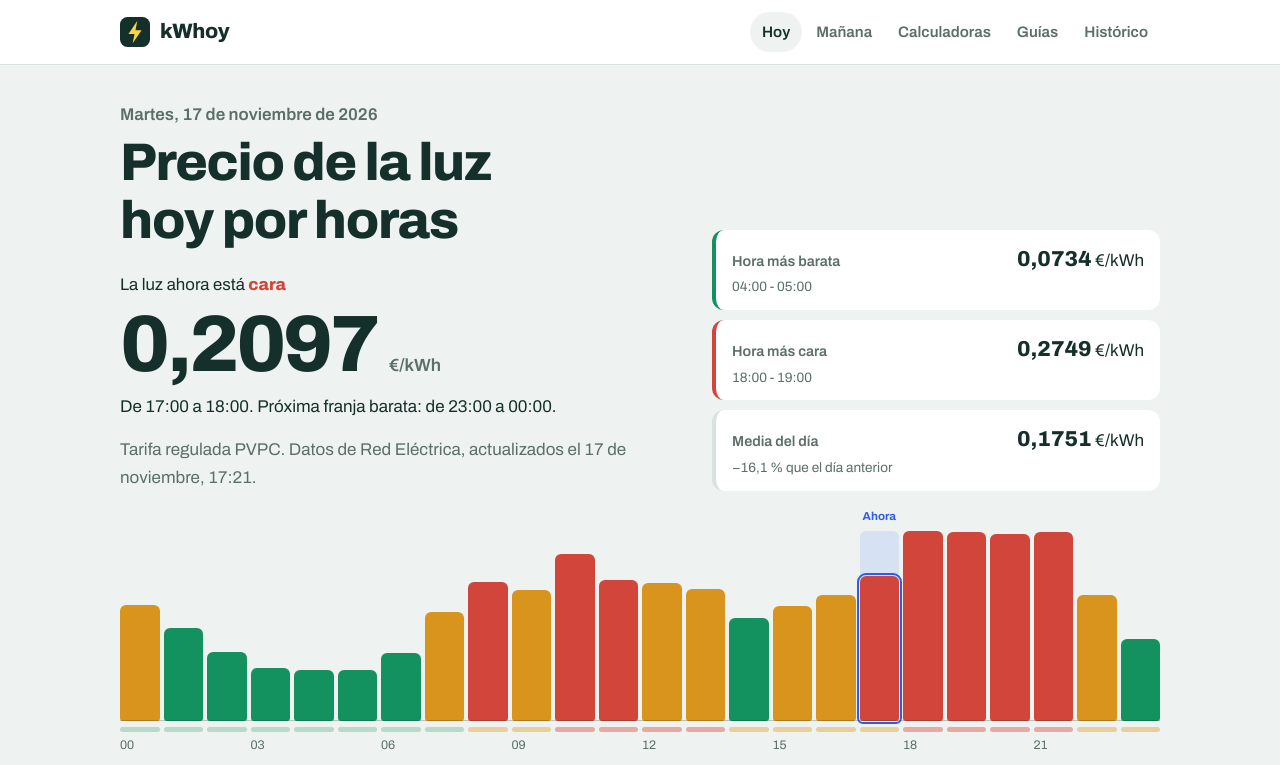
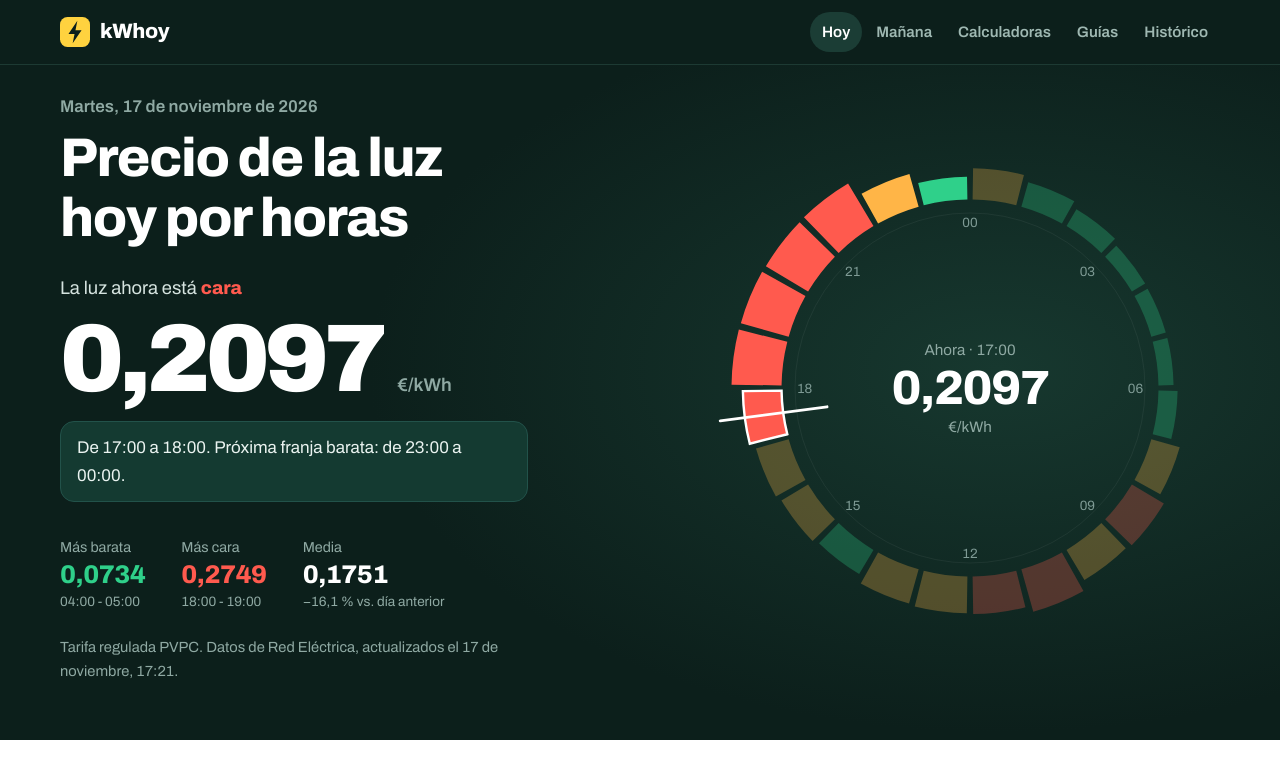
Before and after one commit to bernayeste49-ctrl/kwhoy, an Astro site: page / in a window 1280 px wide. Shown: the top 765 px of the page. Built offline with nearby package versions, Linux system fonts and the light colour scheme; Astro itself is replaced by a stand-in of ours.

Commit message:
Estilo reloj nocturno: cabecera oscura y reloj de 24 horas en la portada
Co-Authored-By: Claude Opus 5.5 <noreply@anthropic.com>
Claude-Session: https://claude.ai/code/session_01JoGPfu8w9eesKGZGkzm7GG

```diff
--- a/src/components/DayDetails.astro
+++ b/src/components/DayDetails.astro
@@ -1,5 +1,6 @@
 ---
 import PriceTable from './PriceTable.astro';
+import Ribbon from './Ribbon.astro';
 import { fmtPrice, bestWindow, dayInsights } from '../lib/prices.js';
 interface Props { day: any }
 const { day } = Astro.props;
@@ -12,6 +13,11 @@ const usos = [
 ];
 const insights = dayInsights(day);
 ---
+<section class="chart-sec">
+  <h2>Precio por horas</h2>
+  <Ribbon day={day} />
+</section>
+
 <section class="best">
   <h2>Cuándo poner los aparatos que más gastan</h2>
   <ul class="best-list">
@@ -38,7 +44,7 @@ const insights = dayInsights(day);
 </section>
 
 <style>
-  .best h2 { margin-top: 8px; }
+  .chart-sec h2 { margin-top: 8px; margin-bottom: 36px; }
   .best-list { list-style: none; padding: 0; margin: 0; border-top: 1px solid var(--line); }
   .best-list li { display: grid; grid-template-columns: minmax(0, 300px) minmax(0, 1fr) auto; gap: 16px; align-items: baseline; padding: 16px 0; border-bottom: 1px solid var(--line); max-width: none; }
   .what { font-weight: 650; }
--- a/src/components/DayHero.astro
+++ b/src/components/DayHero.astro
@@ -1,33 +1,30 @@
 ---
-import Ribbon from './Ribbon.astro';
+import Dial from './Dial.astro';
 import { fmtPrice, vsPrevious } from '../lib/prices.js';
 interface Props { day: any; live?: boolean; kicker: string; title: string; note?: string }
 const { day, live = false, kicker, title, note } = Astro.props;
 const diff = vsPrevious(day);
-const nivelTxt = { barata: 'barata', media: 'a precio medio', cara: 'cara' };
 ---
 <section class="hero" data-iso={day.iso} data-live={live ? '1' : ''} data-prices={JSON.stringify(day.hours.map((h) => [h.hour, h.price, h.nivel]))}>
-  <div class="wrap">
-    <div class="top">
-      <div class="head">
-        <p class="kicker">{kicker}</p>
-        <h1>{title}</h1>
-        {live ? (
-          <div class="now" id="now" hidden>
-            <p class="now-state">La luz ahora está <strong id="now-level">—</strong></p>
-            <p class="now-price"><span id="now-price">—</span> <span class="unit">€/kWh</span></p>
-            <p class="now-next" id="now-next"></p>
-          </div>
-        ) : null}
-        {note && <p class="note">{note}</p>}
-      </div>
+  <div class="wrap grid">
+    <div class="text">
+      <p class="kicker">{kicker}</p>
+      <h1>{title}</h1>
+      {live && (
+        <div class="now" id="now" hidden>
+          <p class="now-state">La luz ahora está <strong id="now-level">—</strong></p>
+          <p class="now-price"><span id="now-price">—</span><span class="unit">€/kWh</span></p>
+          <p class="now-next" id="now-next"></p>
+        </div>
+      )}
       <dl class="facts">
-        <div class="fact barata"><dt>Hora más barata</dt><dd><b>{fmtPrice(day.min)}</b> €/kWh</dd><dd class="sub">{day.cheapest.label}</dd></div>
-        <div class="fact cara"><dt>Hora más cara</dt><dd><b>{fmtPrice(day.max)}</b> €/kWh</dd><dd class="sub">{day.priciest.label}</dd></div>
-        <div class="fact"><dt>Media del día</dt><dd><b>{fmtPrice(day.avg)}</b> €/kWh</dd><dd class="sub">{diff === null ? 'sin datos del día anterior' : `${diff > 0 ? '+' : '−'}${Math.abs(diff).toLocaleString('es-ES', { maximumFractionDigits: 1 })} % que el día anterior`}</dd></div>
+        <div><dt>Más barata</dt><dd class="v barata">{fmtPrice(day.min)}</dd><dd>{day.cheapest.label}</dd></div>
+        <div><dt>Más cara</dt><dd class="v cara">{fmtPrice(day.max)}</dd><dd>{day.priciest.label}</dd></div>
+        <div><dt>Media</dt><dd class="v">{fmtPrice(day.avg)}</dd><dd>{diff === null ? '€/kWh' : `${diff > 0 ? '+' : '−'}${Math.abs(diff).toLocaleString('es-ES', { maximumFractionDigits: 1 })} % vs. día anterior`}</dd></div>
       </dl>
+      {note && <p class="note">{note}</p>}
     </div>
-    <Ribbon day={day} />
+    <Dial day={day} live={live} />
   </div>
 </section>
 
@@ -42,26 +39,30 @@ const nivelTxt = { barata: 'barata', media: 'a precio medio', cara: 'cara' };
     const now = prices.find(([h]) => h === hour);
     if (today === el.dataset.iso && now) {
       const nivel: Record<string, string> = { barata: 'barata', media: 'a precio medio', cara: 'cara' };
+      const f4 = (v: number) => v.toLocaleString('es-ES', { minimumFractionDigits: 4, maximumFractionDigits: 4 });
+      const hh = (h: number) => String(h % 24).padStart(2, '0') + ':00';
       const box = document.getElementById('now')!;
       box.hidden = false;
       box.classList.add(now[2]);
       document.getElementById('now-level')!.textContent = nivel[now[2]];
-      document.getElementById('now-price')!.textContent = now[1].toLocaleString('es-ES', { minimumFractionDigits: 4, maximumFractionDigits: 4 });
-      const hh = (h: number) => String(h % 24).padStart(2, '0') + ':00';
-      let msg = `De ${hh(hour)} a ${hh(hour + 1)}.`;
-      if (now[2] !== 'barata') {
+      document.getElementById('now-price')!.textContent = f4(now[1]);
+      let msg = `De ${hh(hour)} a ${hh(hour + 1)}. `;
+      const run = (start: number) => { let e = start; while (prices.find(([h, , n]) => h === e + 1 && n === 'barata')) e++; return e; };
+      if (now[2] === 'barata') msg += `Seguirá barata hasta las ${hh(run(hour) + 1)}.`;
+      else {
         const next = prices.find(([h, , n]) => h > hour && n === 'barata');
-        if (next) {
-          let end = next[0];
-          while (prices.find(([h, , n]) => h === end + 1 && n === 'barata')) end++;
-          msg += ` Próxima franja barata: de ${hh(next[0])} a ${hh(end + 1)}.`;
-        } else msg += ' Hoy ya no quedan horas baratas: mira el precio de mañana.';
-      } else {
-        let end = hour;
-        while (prices.find(([h, , n]) => h === end + 1 && n === 'barata')) end++;
-        msg += ` Seguirá barata hasta las ${hh(end + 1)}.`;
+        msg += next ? `Próxima franja barata: de ${hh(next[0])} a ${hh(run(next[0]) + 1)}.` : 'Hoy ya no quedan horas baratas: mira el precio de mañana.';
       }
       document.getElementById('now-next')!.textContent = msg;
+      document.getElementById('dial-k')!.textContent = `Ahora · ${hh(hour)}`;
+      document.getElementById('dial-v')!.textContent = f4(now[1]);
+      document.querySelectorAll<SVGPathElement>('.seg').forEach((s) => {
+        const h = Number(s.dataset.hour);
+        if (h < hour) s.classList.add('past');
+        if (h === hour) s.classList.add('now');
+      });
+      const needle = document.getElementById('needle') as unknown as SVGLineElement | null;
+      if (needle) { needle.style.display = ''; needle.setAttribute('transform', `rotate(${((hour + 0.5) / 24) * 360} 260 260)`); }
       document.querySelectorAll(`.bar[data-hour="${hour}"]`).forEach((b) => b.classList.add('now'));
       document.querySelectorAll(`tr[data-hour="${hour}"]`).forEach((r) => r.classList.add('current'));
     }
@@ -69,28 +70,32 @@ const nivelTxt = { barata: 'barata', media: 'a precio medio', cara: 'cara' };
 </script>
 
 <style>
-  .hero { background: var(--wash); border-bottom: 1px solid var(--line); padding: 36px 0 28px; }
-  .top { display: grid; grid-template-columns: minmax(0, 1.25fr) minmax(0, 1fr); gap: 32px; align-items: end; margin-bottom: 40px; }
-  .kicker { margin: 0 0 6px; color: var(--muted); font-weight: 600; }
-  h1 { margin: 0; font-size: clamp(2rem, 5vw, 3.3rem); }
-  .note { margin: 16px 0 0; color: var(--muted); }
-  .now { margin-top: 22px; }
+  .hero { background: radial-gradient(900px 520px at 78% 45%, #17382f 0%, transparent 70%), var(--night); color: #eaf3f0; padding: 28px 0 56px; }
+  .grid { display: grid; grid-template-columns: minmax(0, 1fr) minmax(0, 500px); gap: 48px; align-items: center; }
+  .kicker { margin: 0 0 8px; color: #8fa9a3; font-weight: 600; }
+  h1 { margin: 0; color: #fff; font-size: clamp(2.1rem, 4.6vw, 3.4rem); }
+  .now { margin-top: 26px; }
   .now p { margin: 0; }
-  .now-state { font-size: 1.05rem; }
+  .now-state { font-size: 1.15rem; color: #d5e3df; }
   .now-state strong { font-weight: 750; }
-  .now.barata .now-state strong { color: var(--barata); }
-  .now.media .now-state strong { color: #a76a08; }
-  .now.cara .now-state strong { color: var(--cara); }
-  .now-price { font-size: clamp(3rem, 9vw, 5rem); font-weight: 800; font-stretch: 125%; letter-spacing: -0.04em; line-height: 1; margin: 6px 0 8px !important; }
-  .now-price .unit { font-size: 1.1rem; font-weight: 600; letter-spacing: 0; color: var(--muted); }
-  .now-next { color: var(--ink); max-width: 46ch; }
-  .facts { margin: 0; display: grid; gap: 10px; }
-  .fact { background: var(--paper); border-radius: var(--r-md); padding: 12px 16px; display: grid; grid-template-columns: 1fr auto; column-gap: 12px; align-items: baseline; border-left: 4px solid var(--line); }
-  .fact.barata { border-left-color: var(--barata); }
-  .fact.cara { border-left-color: var(--cara); }
-  .fact dt { color: var(--muted); font-size: 0.9rem; font-weight: 600; }
-  .fact dd { margin: 0; text-align: right; }
-  .fact b { font-size: 1.35rem; font-weight: 800; font-stretch: 112%; }
-  .fact .sub { grid-column: 1 / -1; text-align: left; color: var(--muted); font-size: 0.85rem; }
-  @media (max-width: 760px) { .top { grid-template-columns: 1fr; gap: 20px; margin-bottom: 36px; } .hero { padding-top: 24px; } }
+  .now.barata strong { color: var(--n-barata); }
+  .now.media strong { color: var(--n-media); }
+  .now.cara strong { color: var(--n-cara); }
+  .now-price { display: flex; align-items: baseline; gap: 14px; font-size: clamp(3.4rem, 10vw, 6rem); font-weight: 850; font-stretch: 125%; letter-spacing: -0.05em; line-height: 1; margin: 8px 0 14px !important; color: #fff; }
+  .now-price .unit { font-size: 1.15rem; font-weight: 600; letter-spacing: 0; color: #8fa9a3; }
+  .now-next { display: inline-block; background: #143a31; border: 1px solid #22524a; color: #eaf3f0; padding: 12px 16px; border-radius: 14px; max-width: 48ch; }
+  .facts { display: grid; grid-template-columns: repeat(3, auto); justify-content: start; gap: 8px 36px; margin: 34px 0 0; }
+  .facts div { display: grid; }
+  .facts dt { color: #8fa9a3; font-size: 0.9rem; }
+  .facts dd { margin: 0; color: #8fa9a3; font-size: 0.85rem; }
+  .facts dd.v { color: #fff; font-size: 1.6rem; font-weight: 800; font-stretch: 118%; letter-spacing: -0.02em; line-height: 1.25; }
+  .facts dd.v.barata { color: var(--n-barata); }
+  .facts dd.v.cara { color: var(--n-cara); }
+  .note { margin: 24px 0 0; color: #8fa9a3; font-size: 0.92rem; max-width: 56ch; }
+  @media (max-width: 860px) {
+    .grid { grid-template-columns: 1fr; gap: 28px; }
+    .hero { padding-top: 18px; }
+    .facts { grid-template-columns: repeat(3, minmax(0, 1fr)); gap: 8px 16px; }
+    .facts dd.v { font-size: 1.2rem; }
+  }
 </style>
--- /dev/null
+++ b/src/components/Dial.astro
@@ -0,0 +1,51 @@
+---
+import { fmtPrice } from '../lib/prices.js';
+interface Props { day: any; live?: boolean }
+const { day, live = false } = Astro.props;
+const C = 260, R1 = 196, R2 = 248;
+const prices = day.hours.map((h) => h.price);
+const mn = Math.min(...prices), mx = Math.max(...prices);
+const n = day.hours.length;
+const seg = (i, h) => {
+  const a0 = (i / n) * 2 * Math.PI - Math.PI / 2 + 0.014;
+  const a1 = ((i + 1) / n) * 2 * Math.PI - Math.PI / 2 - 0.014;
+  const r2 = R1 + (R2 - R1) * (0.3 + 0.7 * (mx === mn ? 0.5 : (h.price - mn) / (mx - mn)));
+  const p = (r, a) => `${(C + r * Math.cos(a)).toFixed(1)},${(C + r * Math.sin(a)).toFixed(1)}`;
+  return `M${p(R1, a0)} L${p(r2, a0)} A${r2.toFixed(1)},${r2.toFixed(1)} 0 0 1 ${p(r2, a1)} L${p(R1, a1)} A${R1},${R1} 0 0 0 ${p(R1, a0)}Z`;
+};
+const labels = [0, 3, 6, 9, 12, 15, 18, 21].map((h) => {
+  const a = (h / 24) * 2 * Math.PI - Math.PI / 2;
+  return { h, x: C + 172 * Math.cos(a), y: C + 172 * Math.sin(a) + 5 };
+});
+---
+<div class="dial" data-live={live ? '1' : ''}>
+  <svg viewBox="0 0 520 520" role="img" aria-label={`Reloj de precios por hora: de ${fmtPrice(day.min)} a ${fmtPrice(day.max)} €/kWh`}>
+    <circle cx={C} cy={C} r={R1 - 14} fill="none" stroke="rgba(255,255,255,0.06)" stroke-width="1" />
+    {day.hours.map((h, i) => (
+      <path class={`seg ${h.nivel}`} data-hour={h.hour} d={seg(i, h)}><title>{`${h.label}: ${fmtPrice(h.price)} €/kWh`}</title></path>
+    ))}
+    {labels.map((l) => <text x={l.x.toFixed(0)} y={l.y.toFixed(0)} text-anchor="middle" class="lbl">{String(l.h).padStart(2, '0')}</text>)}
+    <line class="needle" id="needle" x1={C} y1={C - 150} x2={C} y2={C - 262} style="display:none" />
+  </svg>
+  <div class="center">
+    <span class="c-k" id="dial-k">Media del día</span>
+    <b class="c-v" id="dial-v">{fmtPrice(day.avg)}</b>
+    <span class="c-u">€/kWh</span>
+  </div>
+</div>
+<style>
+  .dial { position: relative; width: 100%; max-width: 520px; margin-inline: auto; aspect-ratio: 1; }
+  svg { width: 100%; height: 100%; display: block; overflow: visible; }
+  .seg { transition: opacity 0.3s; }
+  .seg.barata { fill: var(--n-barata); }
+  .seg.media { fill: var(--n-media); }
+  .seg.cara { fill: var(--n-cara); }
+  .seg.past { opacity: 0.28; }
+  .seg.now { stroke: #fff; stroke-width: 2.5; }
+  .seg:hover { opacity: 1; filter: brightness(1.15); }
+  .lbl { font-size: 14px; fill: #7f9b95; font-family: var(--font); }
+  .needle { stroke: #fff; stroke-width: 3; stroke-linecap: round; }
+  .center { position: absolute; inset: 0; display: grid; place-content: center; text-align: center; pointer-events: none; }
+  .c-k, .c-u { color: #8fa9a3; font-size: 0.95rem; }
+  .c-v { font-size: clamp(2rem, 7vw, 3rem); font-weight: 800; font-stretch: 125%; letter-spacing: -0.03em; color: #fff; line-height: 1.1; }
+</style>
--- a/src/layouts/Base.astro
+++ b/src/layouts/Base.astro
@@ -32,7 +32,7 @@ const isActive = (href) => (href === '/' ? path === '/' : href === '/calculadora
     <link rel="canonical" href={canonical} />
     {noindex && <meta name="robots" content="noindex" />}
     <link rel="icon" href="/favicon.svg" type="image/svg+xml" />
-    <meta name="theme-color" content="#15302a" />
+    <meta name="theme-color" content="#0c1f1b" />
     <meta property="og:type" content="website" />
     <meta property="og:locale" content="es_ES" />
     <meta property="og:site_name" content="kWhoy" />
@@ -54,7 +54,7 @@ const isActive = (href) => (href === '/' ? path === '/' : href === '/calculadora
     <header class="site-header">
       <div class="wrap header-inner">
         <a href="/" class="logo" aria-label="kWhoy, inicio">
-          <svg viewBox="0 0 32 32" width="30" height="30" aria-hidden="true"><rect width="32" height="32" rx="8" fill="#15302a"/><path d="M18.5 4 9 18h6.5l-2 10L23 14h-6.5z" fill="#ffd23f"/></svg>
+          <svg viewBox="0 0 32 32" width="30" height="30" aria-hidden="true"><rect width="32" height="32" rx="8" fill="#ffd23f"/><path d="M18.5 4 9 18h6.5l-2 10L23 14h-6.5z" fill="#0c1f1b"/></svg>
           <span>kWhoy</span>
         </a>
         <nav aria-label="Principal">
@@ -112,7 +112,8 @@ const isActive = (href) => (href === '/' ? path === '/' : href === '/calculadora
   */
   :root {
     --paper: #ffffff; --wash: #eef3f1; --ink: #15302a; --muted: #5b6e69; --line: #d8e2df;
-    --volt: #2f5bea; --spark: #ffd23f;
+    --volt: #2f5bea; --spark: #ffd23f; --night: #0c1f1b;
+    --n-barata: #2fd08a; --n-media: #ffb547; --n-cara: #ff5a4e;
     --barata: #13915f; --media: #d9941e; --cara: #d2453a;
     --barata-bg: #e3f4ec; --media-bg: #fbf0dc; --cara-bg: #fbe6e3;
     --font: 'Archivo Variable', 'Archivo', system-ui, sans-serif;
@@ -125,22 +126,22 @@ const isActive = (href) => (href === '/' ? path === '/' : href === '/calculadora
   a:focus-visible, button:focus-visible, input:focus-visible, select:focus-visible, summary:focus-visible { outline: 3px solid var(--volt); outline-offset: 2px; border-radius: 4px; }
   .skip { position: absolute; left: -999px; top: 8px; background: var(--ink); color: #fff; padding: 8px 12px; border-radius: var(--r-sm); z-index: 50; }
   .skip:focus { left: 8px; }
-  .wrap { max-width: 1080px; margin: 0 auto; padding: 0 20px; }
+  .wrap { max-width: 1200px; margin: 0 auto; padding: 0 20px; }
 
-  .site-header { background: var(--paper); border-bottom: 1px solid var(--line); position: sticky; top: 0; z-index: 20; }
+  .site-header { background: var(--night); border-bottom: 1px solid #1d3a33; position: sticky; top: 0; z-index: 20; }
   .header-inner { display: flex; align-items: center; justify-content: space-between; gap: 16px; min-height: 64px; }
-  .logo { display: inline-flex; align-items: center; gap: 10px; color: var(--ink); text-decoration: none; font-weight: 800; font-stretch: 125%; font-size: 1.3rem; letter-spacing: -0.02em; }
+  .logo { display: inline-flex; align-items: center; gap: 10px; color: #fff; text-decoration: none; font-weight: 800; font-stretch: 125%; font-size: 1.3rem; letter-spacing: -0.02em; }
   .site-header nav { display: flex; gap: 2px; overflow-x: auto; scrollbar-width: none; }
-  .site-header nav a { color: var(--muted); text-decoration: none; padding: 8px 12px; border-radius: 999px; font-weight: 600; font-size: 0.95rem; white-space: nowrap; }
-  .site-header nav a:hover { color: var(--ink); background: var(--wash); }
-  .site-header nav a[aria-current='page'] { color: var(--ink); background: var(--wash); }
+  .site-header nav a { color: #9fb8b2; text-decoration: none; padding: 8px 12px; border-radius: 999px; font-weight: 600; font-size: 0.95rem; white-space: nowrap; }
+  .site-header nav a:hover { color: #fff; background: #17332c; }
+  .site-header nav a[aria-current='page'] { color: #fff; background: #1b3d35; }
   @media (max-width: 640px) {
     .header-inner { flex-direction: column; align-items: stretch; gap: 0; padding-top: 10px; }
     .site-header { position: static; }
     .site-header nav { margin: 0 -20px; padding: 6px 14px 10px; }
   }
 
-  main { padding-top: 32px; padding-bottom: 64px; }
+  main.wrap { padding-top: 44px; padding-bottom: 72px; }
   h1, h2, h3 { font-stretch: 125%; letter-spacing: -0.025em; line-height: 1.1; text-wrap: balance; }
   h1 { font-size: clamp(1.9rem, 4.6vw, 3rem); font-weight: 800; margin: 0 0 12px; }
   h2 { font-size: clamp(1.35rem, 2.6vw, 1.75rem); font-weight: 750; margin: 48px 0 14px; }
@@ -194,7 +195,7 @@ const isActive = (href) => (href === '/' ? path === '/' : href === '/calculadora
   .linklist a:hover { color: var(--volt); }
   .linklist span { display: block; color: var(--muted); font-weight: 400; font-size: 0.92rem; }
 
-  .site-footer { background: var(--ink); color: #c9d8d4; margin-top: 32px; font-size: 0.95rem; }
+  .site-footer { background: var(--night); color: #c9d8d4; margin-top: 32px; font-size: 0.95rem; }
   .site-footer a { color: #e8f0ee; text-decoration: none; }
   .site-footer a:hover { text-decoration: underline; }
   .footer-grid { display: grid; grid-template-columns: 1.4fr 1fr 1fr 1fr; gap: 28px; padding-top: 48px; padding-bottom: 32px; }
@@ -202,7 +203,7 @@ const isActive = (href) => (href === '/' ? path === '/' : href === '/calculadora
   .footer-brand p { margin: 8px 0 0; max-width: 34ch; }
   .logo-sm { color: #fff; font-size: 1.1rem; }
   .footer-title { color: #fff; font-weight: 700; margin: 0 0 4px; }
-  .footer-legal { display: flex; justify-content: space-between; flex-wrap: wrap; gap: 12px; padding-top: 18px; padding-bottom: 28px; border-top: 1px solid #2c4740; font-size: 0.86rem; }
+  .footer-legal { display: flex; justify-content: space-between; flex-wrap: wrap; gap: 12px; padding-top: 18px; padding-bottom: 28px; border-top: 1px solid #1d3a33; font-size: 0.86rem; }
   .legal-links { display: flex; gap: 16px; }
   @media (max-width: 760px) { .footer-grid { grid-template-columns: 1fr 1fr; } .footer-brand { grid-column: 1 / -1; } }
   @media (max-width: 600px) { th, td { padding: 9px 10px; font-size: 0.9rem; } }
```
Also changed, not shown: public/favicon.svg, public/og.png.
